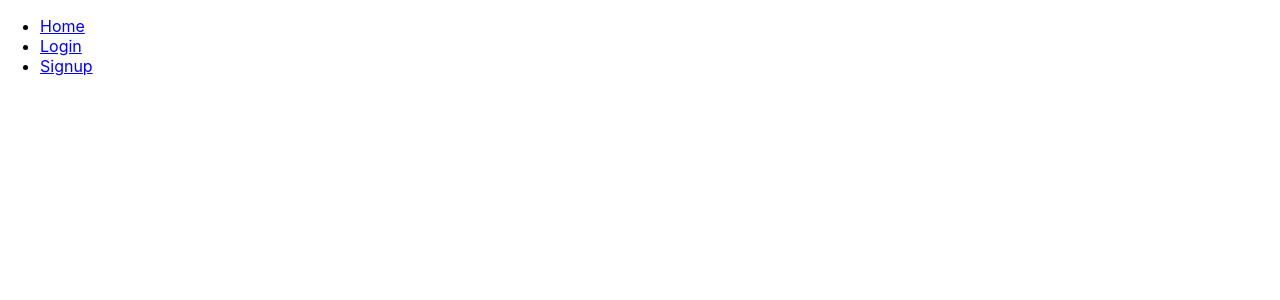
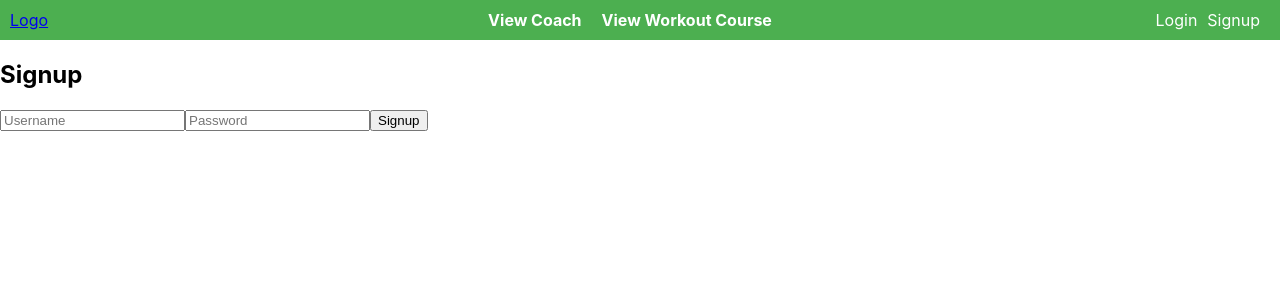
Before and after one commit to TranNguyenQuocCuong/WDP-Nhom5, a React (Create React App) app: page /signup in a window 1280 px wide. Shown: the top 300 px of the page. Built offline with nearby package versions, Linux system fonts and the light colour scheme.

Commit message:
First commit

```diff
--- a/src/App.css
+++ b/src/App.css
@@ -1,38 +1,65 @@
-.App {
-  text-align: center;
+/* App.css */
+nav {
+  background-color: #4CAF50; /* Change background color */
+  color: #fff;
+  padding: 10px;
+  display: flex;
+  justify-content: space-between;
 }
 
-.App-logo {
-  height: 40vmin;
-  pointer-events: none;
+.navbar-left {
+  flex: 1;
 }
 
-@media (prefers-reduced-motion: no-preference) {
-  .App-logo {
-    animation: App-logo-spin infinite 20s linear;
-  }
+.navbar-middle {
+  flex: 1;
+  display: flex;
+  justify-content: center;
 }
 
-.App-header {
-  background-color: #282c34;
-  min-height: 100vh;
-  display: flex;
-  flex-direction: column;
-  align-items: center;
-  justify-content: center;
-  font-size: calc(10px + 2vmin);
-  color: white;
+.navbar-middle ul {
+  list-style-type: none;
+  padding: 0;
+  margin: 0;
 }
 
-.App-link {
-  color: #61dafb;
+.navbar-middle li {
+  display: inline;
+  margin-right: 20px;
 }
 
-@keyframes App-logo-spin {
-  from {
-    transform: rotate(0deg);
-  }
-  to {
-    transform: rotate(360deg);
-  }
+.navbar-middle a {
+  color: #fff;
+  text-decoration: none;
+  font-weight: bold;
 }
+
+.navbar-middle a:hover {
+  text-decoration: underline;
+}
+
+.navbar-right {
+  flex: 1;
+  display: flex;
+  justify-content: flex-end;
+}
+
+.navbar-right ul {
+  list-style-type: none;
+  padding: 0;
+  margin: 0;
+}
+
+.navbar-right li {
+  display: inline;
+  margin-right: 10px;
+}
+
+.navbar-right a {
+  color: #fff;
+  text-decoration: none;
+}
+
+.navbar-right a:hover {
+  text-decoration: underline;
+}
--- a/src/App.js
+++ b/src/App.js
@@ -1,21 +1,50 @@
 import React from 'react';
-import { BrowserRouter as Router, Route, Routes } from 'react-router-dom';
-import Navbar from './components/navbar';
-import Home from './components/home';
+import { BrowserRouter as Router, Routes, Route, Link } from 'react-router-dom';
 import Login from './components/login';
 import Signup from './components/signup';
+import ViewCoach from './components/viewCoach';
+import ViewCourse from './components/viewCourse';
+import './App.css';
 
-const App = () => {
+function App() {
     return (
         <Router>
-            <Navbar />
-            <Routes>
-                <Route path="/" exact component={Home} />
-                <Route path="/login" component={Login} />
-                <Route path="/signup" component={Signup} />
-            </Routes>
+            <div>
+                <nav>
+                    <div className="navbar-left">
+                        <Link to="/">Logo</Link>
+                    </div>
+                    <div className="navbar-middle">
+                        <ul>
+                            <li>
+                                <Link to="/view-coach">View Coach</Link>
+                            </li>
+                            <li>
+                                <Link to="/view-workout-course">View Workout Course</Link>
+                            </li>
+                        </ul>
+                    </div>
+                    <div className="navbar-right">
+                        <ul>
+                            <li>
+                                <Link to="/login">Login</Link>
+                            </li>
+                            <li>
+                                <Link to="/signup">Signup</Link>
+                            </li>
+                        </ul>
+                    </div>
+                </nav>
+
+                <Routes>
+                    <Route path="/view-coach" element={<ViewCoach />} />
+                    <Route path="/view-workout-course" element={<ViewCourse />} />
+                    <Route path="/login" element={<Login />} />
+                    <Route path="/signup" element={<Signup />} />
+                </Routes>
+            </div>
         </Router>
     );
-};
+}
 
 export default App;
--- a/src/components/login.js
+++ b/src/components/login.js
@@ -5,15 +5,14 @@ const Login = () => {
     const [username, setUsername] = useState('');
     const [password, setPassword] = useState('');
 
-    const handleSubmit = (e) => {
+    const handleSubmit = async (e) => {
         e.preventDefault();
-        axios.post('http://localhost:5000/api/users/login', { username, password })
-            .then(response => {
-                alert(response.data);
-            })
-            .catch(error => {
-                alert('Log in failed');
-            });
+        try {
+            const response = await axios.post('http://localhost:5000/api/users/login', { username, password });
+            alert(response.data.msg);
+        } catch (error) {
+            alert('Error logging in: ' + error.response.data.msg);
+        }
     };
 
     return (
--- a/src/components/signup.js
+++ b/src/components/signup.js
@@ -5,15 +5,14 @@ const Signup = () => {
     const [username, setUsername] = useState('');
     const [password, setPassword] = useState('');
 
-    const handleSubmit = (e) => {
+    const handleSubmit = async (e) => {
         e.preventDefault();
-        axios.post('http://localhost:5000/api/users/register', { username, password })
-            .then(response => {
-                alert(response.data);
-            })
-            .catch(error => {
-                alert('Sign up failed');
-            });
+        try {
+            const response = await axios.post('http://localhost:5000/api/users/register', { username, password });
+            alert(response.data.msg);
+        } catch (error) {
+            alert('Error signing up: ' + error.response.data.msg);
+        }
     };
 
     return (
--- /dev/null
+++ b/src/components/viewCoach.js
@@ -0,0 +1,11 @@
+import React from 'react';
+
+const ViewCoach = () => {
+    return (
+        <div>
+            <h2>View Coach</h2>
+        </div>
+    );
+};
+
+export default ViewCoach;
--- /dev/null
+++ b/src/components/viewCourse.js
@@ -0,0 +1,11 @@
+import React from 'react';
+
+const ViewCourse = () => {
+    return (
+        <div>
+            <h2>View Workout Course</h2>
+        </div>
+    );
+};
+
+export default ViewCourse;
```
Also changed, not shown: models/users.js (added, +18 -0 lines), routes/users.js (+37 -11 lines).
